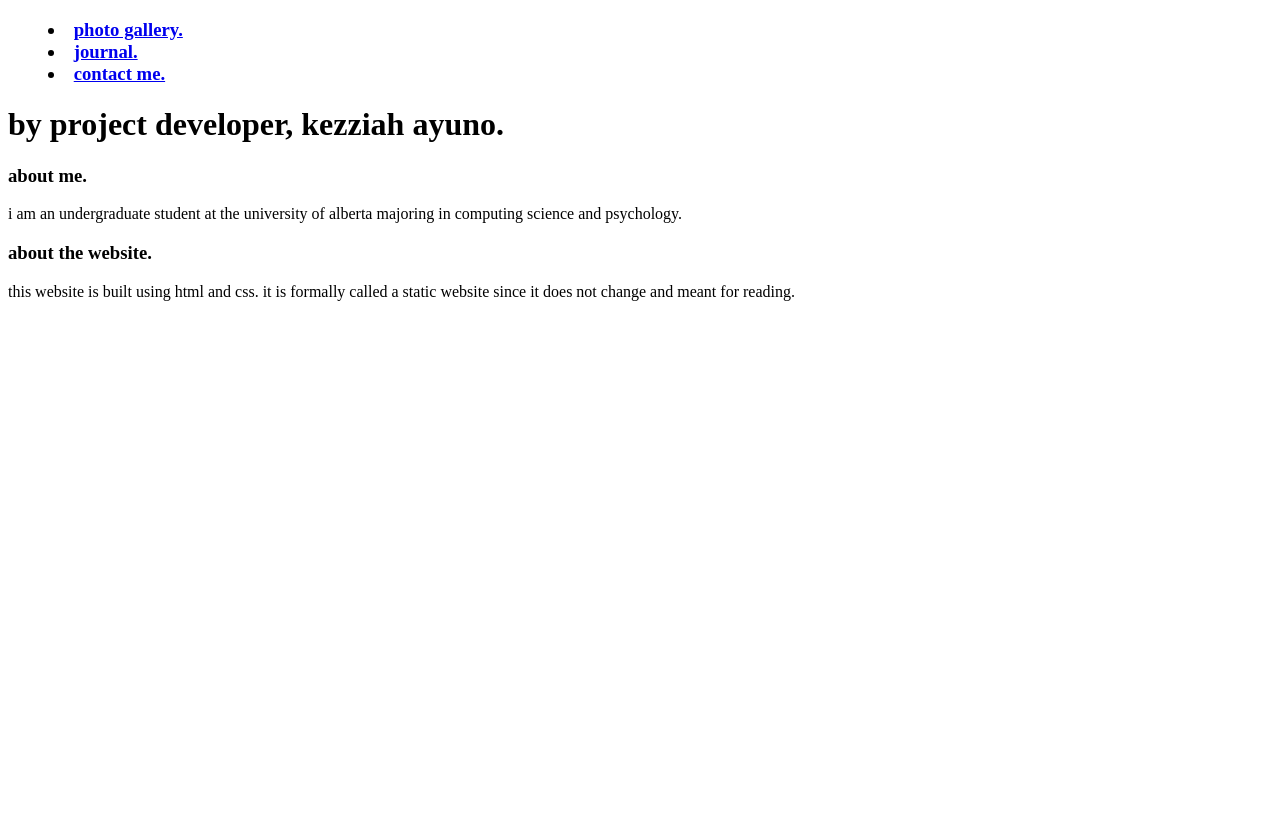
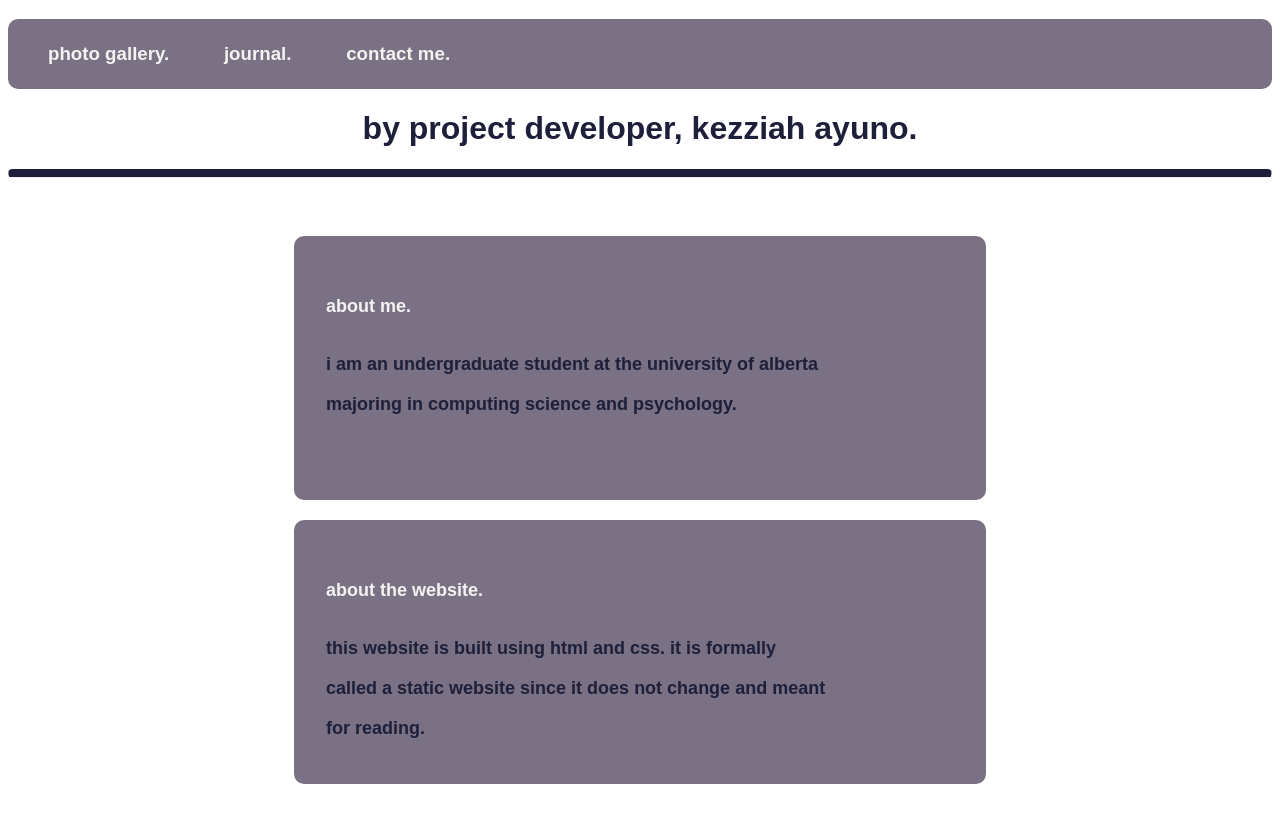
Before and after one commit to kezzayuno/personal-website-sample, a plain HTML site: page index.html in a window 1280 px wide. Before the commit the page ends 800 px from the top, so only its background shows below. Drawn offline with Linux system fonts and the light colour scheme.

Commit message:
landing page finished

```diff
--- a/index.html
+++ b/index.html
@@ -1,32 +1,45 @@
 <!DOCTYPE html>
 
 <html>
+    <head>
+        <link rel="stylesheet" href="styles.css">
+    </head>
 
     <body>
 
+    <div class="web-header">
         <h3>
-        <menu>
+            <menu id="header-list" style="list-style:none; ">
                 <li><a href="C:\Users\Kezziah C. Ayuno\vs-projects\personal_website\photo-gallery.html">photo gallery.</a></li>
                 <li><a href="C:\Users\Kezziah C. Ayuno\vs-projects\personal_website\journal.html">journal.</a></li>
                 <li><a href="C:\Users\Kezziah C. Ayuno\vs-projects\personal_website\contacts.html">contact me.</a></li>
             </menu>
         </h3>
+    </div>
 
-    <h1>by project developer, kezziah ayuno.</h1>
+    <h1 class="page-title">by project developer, kezziah ayuno.</h1>
 
-    <h3>about me.</h3>
+    <hr class="rounded">
 
-    <p>
+    <div class="float-container">
+        <div class="float-child">
+            <h3 class="about">about me.</h3>
+
+            <p id="about-me">
                 i am an undergraduate student at the university of alberta
                     majoring in computing science and psychology.
             </p>
+        </div>
 
-    <h3>about the website.</h3>
+        <div class="float-child">
+            <h3 class="about">about the website.</h3>
 
-    <p>
+            <p id="about-website">
                 this website is built using html and css. it is formally called
                     a static website since it does not change and meant for reading.
             </p>
+        </div>
+    </div>
 
     </body>
 
--- a/styles.css
+++ b/styles.css
@@ -0,0 +1,64 @@
+/* header stuff */
+.web-header {
+    background-color: #7B7184;
+    color: #F4F2F2;
+    height: 70px;
+    width: 100%;
+    border-radius: 10px;
+    line-height: 70px;
+}
+
+a, a:hover, a:focus, a:active {
+    text-decoration: none;
+    color: inherit;
+}
+
+#header-list li {
+    font-family: Arial, Helvetica, sans-serif;
+    display: inline;
+    padding-right: 50px;
+}
+
+.page-title {
+    text-align: center;
+    font-family: Arial, Helvetica, sans-serif;
+    color: #1E1F3A;
+    font-weight: bolder;
+}
+
+hr.rounded {
+    border-top: 8px solid #1E1F3A;
+    border-radius: 5px;
+}
+
+.about {
+    color: #F4F2F2;
+    font-weight: bolder;
+    font-size: large;
+}
+
+p {
+    color: #1E1F3A;
+    font-weight: bold;
+    font-size: large;
+}
+
+.float-container {
+    margin: 1rem;
+    padding: 2rem 2rem;
+    text-align: center;
+}
+
+.float-child {
+    font-family: Arial, Helvetica, sans-serif;
+    display: inline-block;
+    margin: 10px;
+    padding: 2rem 10rem 2rem 2rem;
+    vertical-align: middle;
+    width: 500px;
+    height: 200px;
+    text-align: left;
+    line-height: 40px;
+    background-color: #7B7184;
+    border-radius: 10px;
+}
```
Lines whose indentation alone changed are shown as unchanged.
